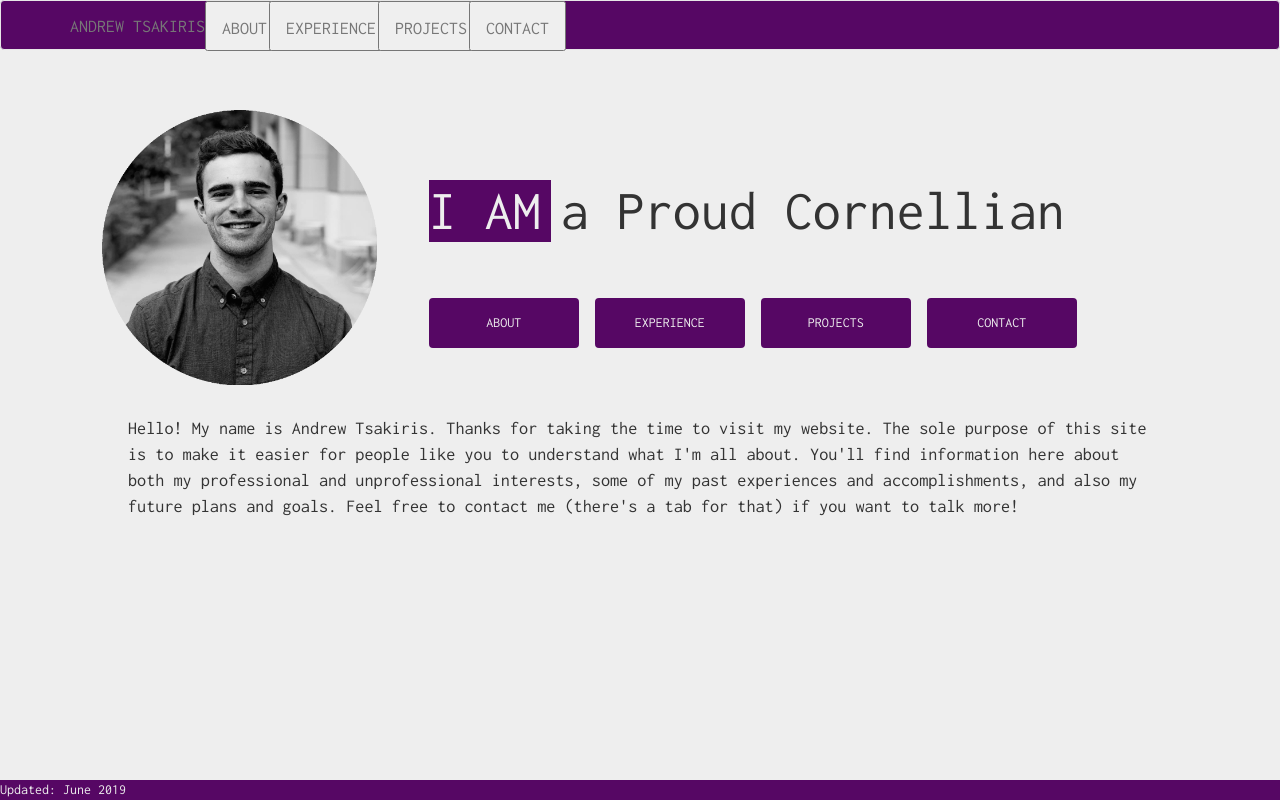
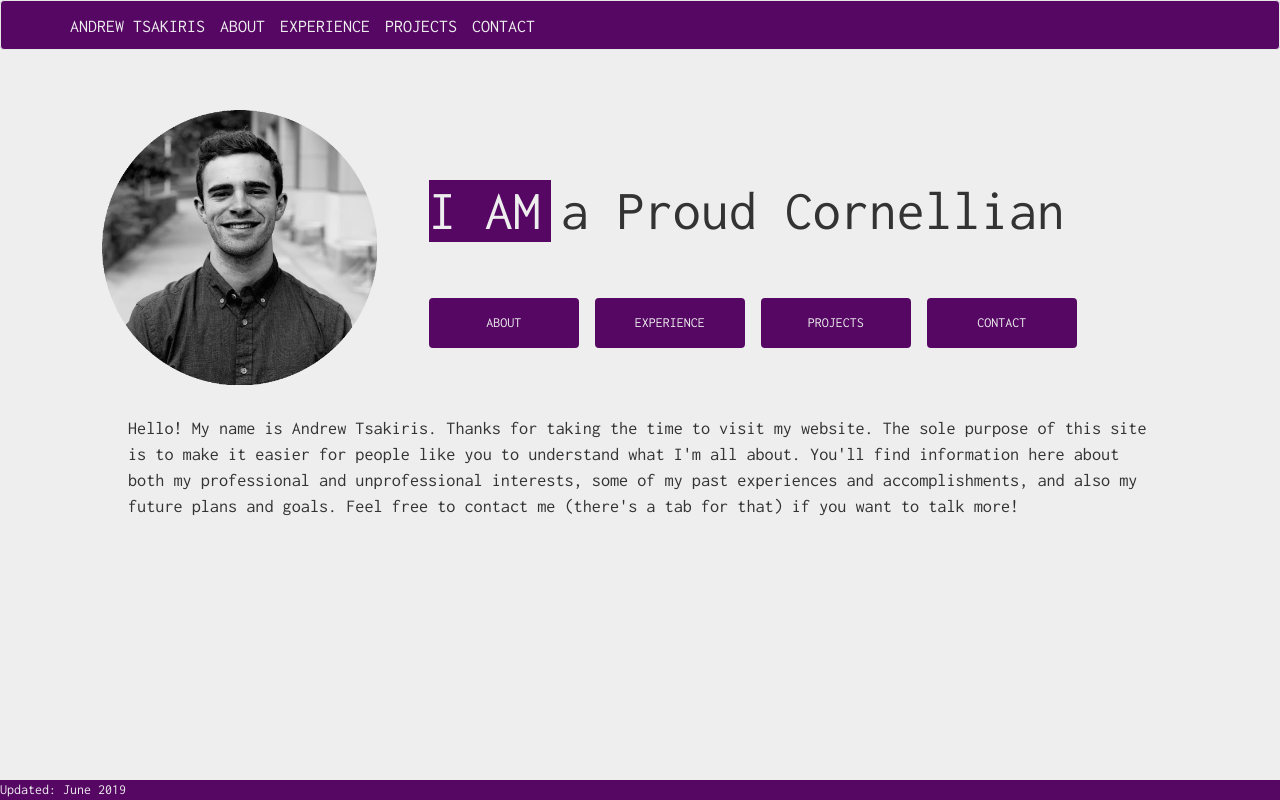
Before and after one commit to a-tsakiris85/a-tsakiris85.github.io, a React (Create React App) app: page / in a window 1280 px wide. Built offline with nearby package versions, Linux system fonts and the light colour scheme.

Commit message:
formatting on header

```diff
--- a/src/App.css
+++ b/src/App.css
@@ -1,5 +1,9 @@
 .NavBar {
   background: #560764;
+}
+
+#brand {
+  color: #eeeeee;
 }
 
 .Page {
--- a/src/App.js
+++ b/src/App.js
@@ -9,8 +9,9 @@ import Experience from "./pages/Experience";
 import Projects from "./pages/Projects";
 
 import TypingTitle from "./TypingTitle";
-import NavLink from "./NavLink";
+import NavLink from "./components/NavLink";
 
+//TODO: make top nav bar into a grid, make ANDREW TSAKIRIS have a pressable cursor.
 import {
   Navbar,
   NavDropdown,
@@ -44,7 +45,9 @@ class App extends React.Component {
           }}
         >
           <Navbar.Brand id="title">
-            <a onClick={() => this.handleNavClick("HOME")}>ANDREW TSAKIRIS </a>
+            <a onClick={() => this.handleNavClick("HOME")}>
+              <p id="brand">ANDREW TSAKIRIS</p>
+            </a>
           </Navbar.Brand>
           <NavLink onClick={this.handleNavClick} text="ABOUT" />
           <NavLink onClick={this.handleNavClick} text="EXPERIENCE" />
--- a/src/NavLink.js
+++ /dev/null
@@ -1,18 +0,0 @@
-import React from "react";
-import { Navbar } from "react-bootstrap";
-
-export default function NavLink(props) {
-  const style = {
-    color: "#eeeeee",
-
-    marginLeft: "1em",
-    fontSize: "1em"
-  };
-  return (
-    <span style={style}>
-      <Navbar.Brand style={style} href={props.href}>
-        <button onClick={() => props.onClick(props.text)}>{props.text} </button>
-      </Navbar.Brand>
-    </span>
-  );
-}
--- /dev/null
+++ b/src/components/NavLink.css
@@ -0,0 +1,19 @@
+.HeaderButton {
+  margin-left: 70px;
+  background-color: #560764;
+  border: none;
+  height: 98%;
+  margin-top: 0px;
+}
+
+.spaa {
+  margin-left: 50px;
+}
+
+.HeaderButton p {
+  color: #eeeeee;
+}
+
+.HeaderButton p :hover {
+  color: grey;
+}
--- /dev/null
+++ b/src/components/NavLink.js
@@ -0,0 +1,24 @@
+import React from "react";
+import { Navbar } from "react-bootstrap";
+import "./NavLink.css";
+
+export default function NavLink(props) {
+  const style = {
+    color: "#eeeeee",
+
+    marginLeft: "1em",
+    fontSize: "1em"
+  };
+  return (
+    <span style={style} className="spaa">
+      <Navbar.Brand style={style} href={props.href} className="d">
+        <button
+          className="HeaderButton"
+          onClick={() => props.onClick(props.text)}
+        >
+          <p>{props.text}</p>
+        </button>
+      </Navbar.Brand>
+    </span>
+  );
+}
--- a/src/pages/Home.js
+++ b/src/pages/Home.js
@@ -3,7 +3,7 @@ import profilepic from "../images/profile.gif";
 import { About } from "../about";
 
 import TypingTitle from "../TypingTitle";
-import NavLink from "../NavLink";
+import NavLink from "../components/NavLink";
 
 import "./Home.css";
 
```
